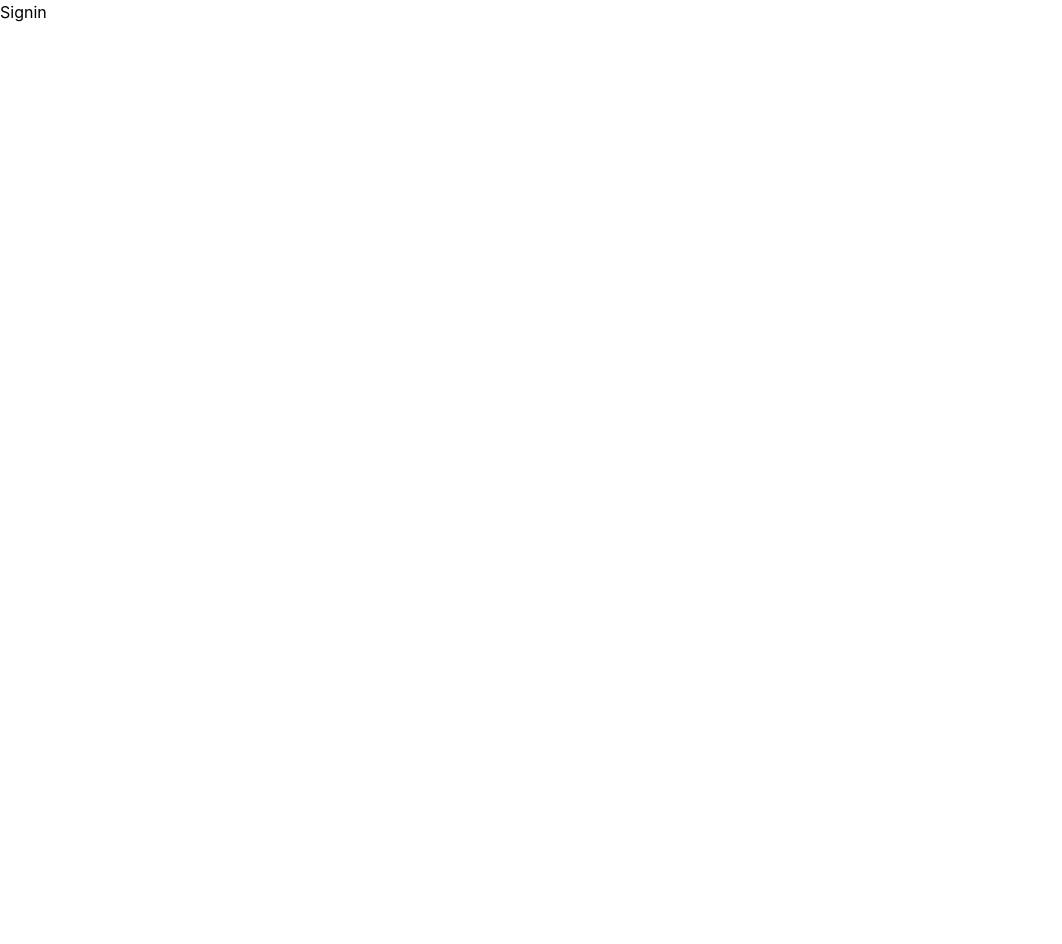
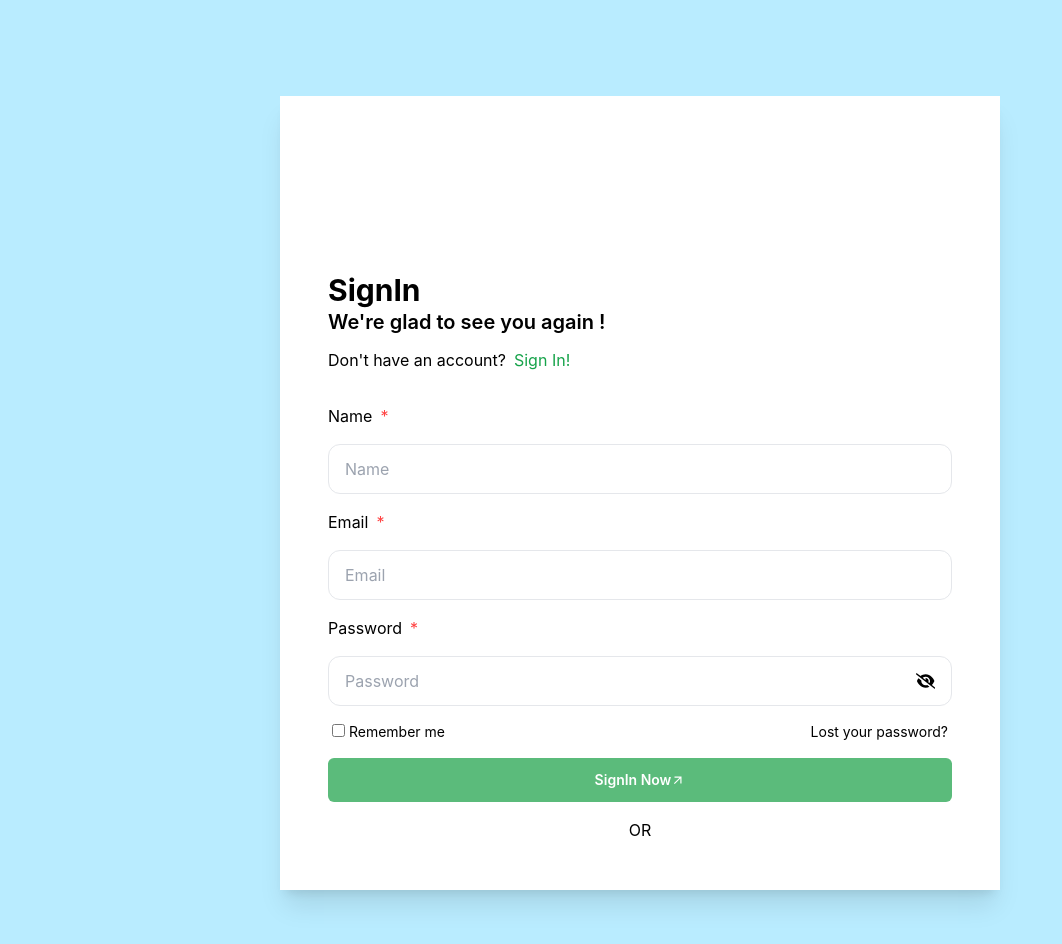
Before and after one commit to Akangkha/todo, a React (Create React App) app in the folder client/: page /signin in a window 1280 px wide. Shown: the top 944 px of the page, without its empty margins (0-1062 px from the left). Before the commit the page ends 800 px from the top, so only its background shows below. Built offline with nearby package versions, Linux system fonts and the light colour scheme.

Commit message:
Updated ui in signup page

```diff
--- a/client/src/pages/Signin.jsx
+++ b/client/src/pages/Signin.jsx
@@ -1,9 +1,122 @@
-import React from 'react'
+import { useState } from "react";
+import Button from "../components/Button";
+import { MdArrowOutward } from "react-icons/md";
+import { register } from "../lib/auth";
+import { Link } from "react-router-dom";
+import { FaEye } from "react-icons/fa6";
+import { FaEyeSlash } from "react-icons/fa6";
+const SignUp = () => {
+  const [showPassword, setShowPassword] = useState(false);
 
-const Signin = () => {
+  const handleShowPassword = () => {
+    setShowPassword(!showPassword);
+  };
+
+  const handleSubmit = async (e) => {
+    e.preventDefault();
+    e.target.reset();
+    const email = e.target.elements.email.value;
+    const password = e.target.elements.password.value;
+    const name = e.target.elements.name.value;
+    console.log("data", email, password, name);
+    const data = {
+      name: name,
+      email: email,
+      password: password,
+    };
+    const response = await register(data);
+    if (response) {
+      localStorage.setItem("token", response.token);
+      window.location.href = "/dashboard";
+    }
+  };
   return (
-    <div>Signin</div>
-  )
-}
+    <div className="w-full flex flex-col items-center justify-center py-24 min-h-screen overflow-x-hidden bg-[#b9ecff] ">
+      <div className="xsSmall:w-[45%] flex flex-col shadow-xl p-12 bg-white w-[90%] max-w-[45rem] xsSmall:min-w-[18rem] justify-center gap-8 items-center md:items-start ">
+        <section className="w-full items-center flex px-28 my-6 cursor-pointer xsSmall:h-[2.5em] justify-center xsSmall:gap-12  flex-col mbXSmall:flex-row"></section>
+        <section>
+          <h3 className="text-3xl font-bold mt-12">SignIn</h3>
+          <p className="text-xl font-semibold mb-3 ">
+            We&apos;re glad to see you again !
+          </p>
+          <p>
+            Don&apos;t have an account?
+            <Link to="/signup" className="text-green-600 m-0 px-2 ">
+              Sign In!
+            </Link>
+          </p>
+        </section>
 
-export default Signin
+        <form
+          method="POST"
+          className="w-full"
+          onSubmit={(e) => handleSubmit(e)}
+        >
+          <div className="w-full flex flex-col gap-4">
+            <label htmlFor="name">
+              Name
+              <span className="text-[#ff4242] px-2">*</span>
+            </label>
+            <input
+              id="name"
+              type="text"
+              placeholder="Name"
+              required
+              className="border rounded-xl py-3 w-full px-4"
+            />
+            <label htmlFor="name">
+              Email
+              <span className="text-[#ff4242] px-2">*</span>
+            </label>
+            <input
+              id="email"
+              type="email"
+              placeholder="Email"
+              required
+              className="border rounded-xl py-3 w-full px-4"
+            />
+            <label htmlFor="name">
+              Password
+              <span className="text-[#ff4242] px-2">*</span>
+            </label>
+            <div className="border rounded-xl py-3 w-full px-4 flex items-center justify-between">
+              <input
+                id="password"
+                type={showPassword ? "text" : "password"}
+                placeholder="Password"
+                required
+                autoComplete="new-password"
+                className="outline-none w-full"
+              />
+              {showPassword ? (
+                <FaEye size={20} onClick={() => handleShowPassword()} />
+              ) : (
+                <FaEyeSlash size={20} onClick={() => handleShowPassword()} />
+              )}
+            </div>
+            <div className="full flex justify-between items-center text-sm px-1 flex-col lg:flex-row">
+              <div>
+                <input type="checkbox" className="accent-green-500" /> Remember
+                me
+              </div>
+              <div className="hover:text-green-600 cursor-pointer">
+                Lost your password?
+              </div>
+            </div>
+            <Button
+              type="submit"
+              className="bg-[#5BBB7B]  hover:bg-green-800 py-3 text-white font-semibold "
+            >
+              SignIn Now
+              <MdArrowOutward />
+            </Button>
+
+            <p className="text-center">OR</p>
+          </div>
+        </form>
+      </div>
+    </div>
+  );
+};
+
+export default SignUp;
--- a/client/src/pages/Signup.jsx
+++ b/client/src/pages/Signup.jsx
@@ -24,18 +24,15 @@ const SignUp = () => {
       email: email,
       password: password,
     };
-
     const response = await register(data);
-
     if (response) {
       localStorage.setItem("token", response.token);
       window.location.href = "/dashboard";
     }
   };
   return (
-    <div className="w-full flex flex-col items-center justify-center py-24 min-h-screen overflow-x-hidden bg-[#b9ecff] ">
+    <div className="w-full flex flex-col items-center justify-center py-12 min-h-screen overflow-x-hidden bg-[#b9ecff] ">
       <div className="xsSmall:w-[45%] flex flex-col shadow-xl p-12 bg-white w-[90%] max-w-[45rem] xsSmall:min-w-[18rem] justify-center gap-8 items-center md:items-start ">
-        <section className="w-full items-center flex px-28 my-6 cursor-pointer xsSmall:h-[2.5em] justify-center xsSmall:gap-12  flex-col mbXSmall:flex-row"></section>
         <section>
           <h3 className="text-3xl font-bold mt-12">SignUp</h3>
           <p className="text-xl font-semibold mb-3 ">
@@ -43,7 +40,7 @@ const SignUp = () => {
           </p>
           <p>
             Don&apos;t have an account?
-            <Link to="/signup" className="text-green-600 m-0 px-2 ">
+            <Link to="/signin" className="text-green-600 m-0 px-2 ">
               Sign Up!
             </Link>
           </p>
@@ -96,24 +93,14 @@ const SignUp = () => {
                 <FaEyeSlash size={20} onClick={() => handleShowPassword()} />
               )}
             </div>
-            <div className="full flex justify-between items-center text-sm px-1 flex-col lg:flex-row">
-              <div>
-                <input type="checkbox" className="accent-green-500" /> Remember
-                me
-              </div>
-              <div className="hover:text-green-600 cursor-pointer">
-                Lost your password?
-              </div>
-            </div>
+
             <Button
               type="submit"
               className="bg-[#5BBB7B]  hover:bg-green-800 py-3 text-white font-semibold "
             >
-              SignIn Now
+              SignUp Now
               <MdArrowOutward />
             </Button>
-
-            <p className="text-center">OR</p>
           </div>
         </form>
       </div>
```
